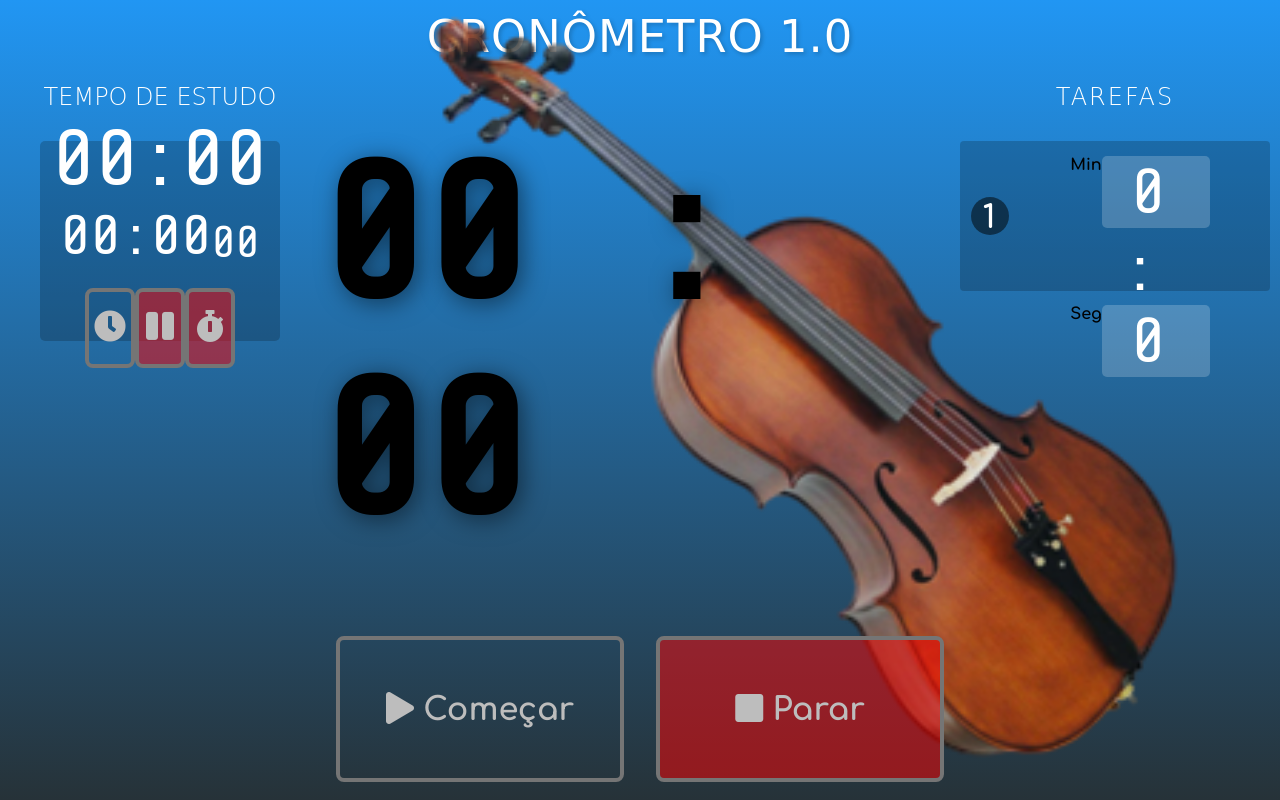
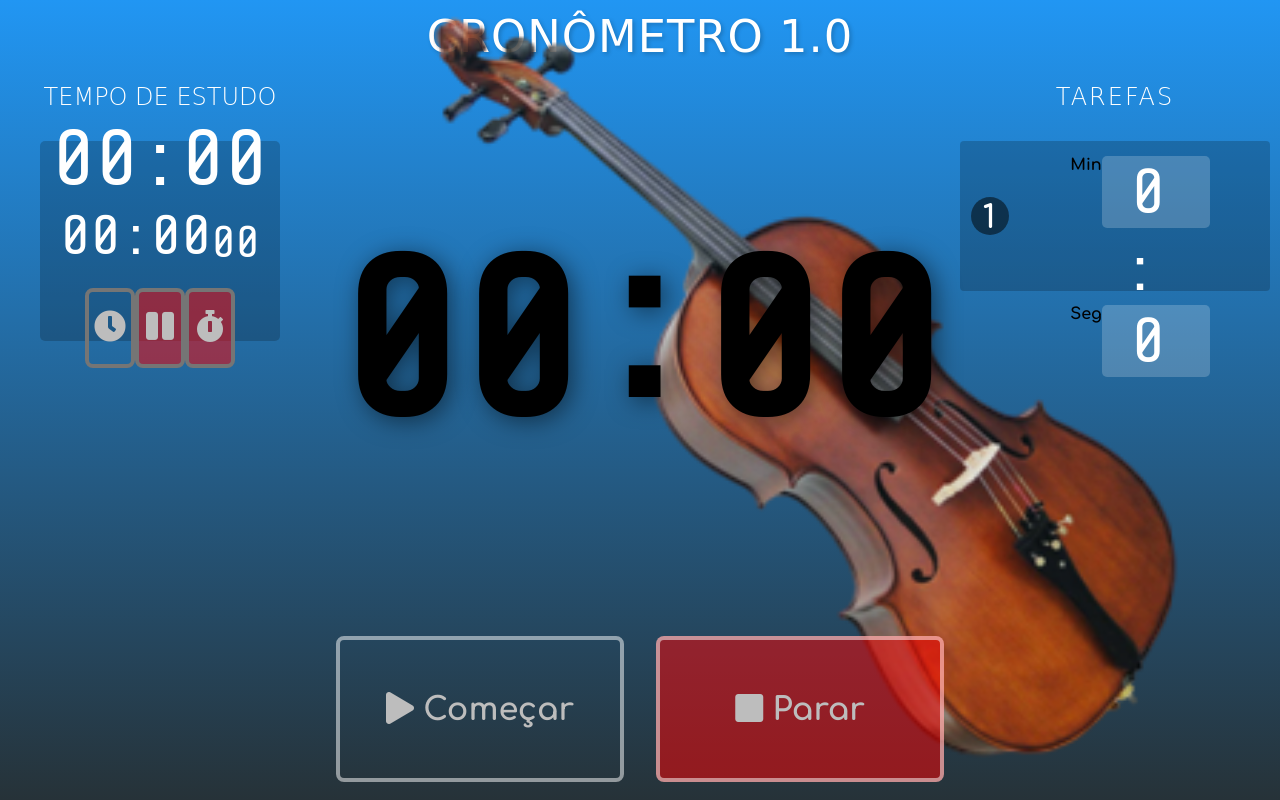
Before and after one commit to sialka/cronometro, a plain HTML site: page index.html in a window 1280 px wide. Drawn offline with nearby package versions, Linux system fonts and the light colour scheme; a web font is replaced by a local one.

Commit message:
Ajuste da centralizacao do timer

```diff
--- a/assets/css/center.css
+++ b/assets/css/center.css
@@ -9,18 +9,32 @@ section .control .center {
 
 section .control .center .time {
   display: flex;
+  flex-direction: row;
   justify-content: center;
   align-items: center;
   height: 75%;
+  width: 100%;
   text-shadow: 4px 4px 25px rgba(0, 0, 0, 0.5);
   /* background: red; */
 }
 
 section .control .center .time h1 {
+  display: flex;
+  flex-direction: row;
+  justify-content: center;
+  align-items: center;
   font-family: "Share Tech Mono", monospace;
-  font-size: 12em;
+  width: 90%;
+  height: 90%;
+  font-size: 14em;
   color: #000;
   cursor: context-menu;
+  /* background: blue; */
+}
+
+section .control .center .time span:nth-child(2) {
+  position: relative;
+  top: -20px;
 }
 
 section .control .center .time-control {
@@ -39,12 +53,13 @@ section .control .center .time-control button {
   background: transparent;
   border-radius: 8px;
   border: 4px solid #757575;
+  border: 4px solid rgba(255, 255, 255, 0.5);
   color: #bdbdbd;
   cursor: pointer;
 }
 
 section .control .center .time-control button:hover {
-  background: rgba(255, 255, 255, 0.2);
+  background: rgba(0, 255, 0, 0.2);
   transform: scale(1.1);
   transition: 0.1s;
 }
```
